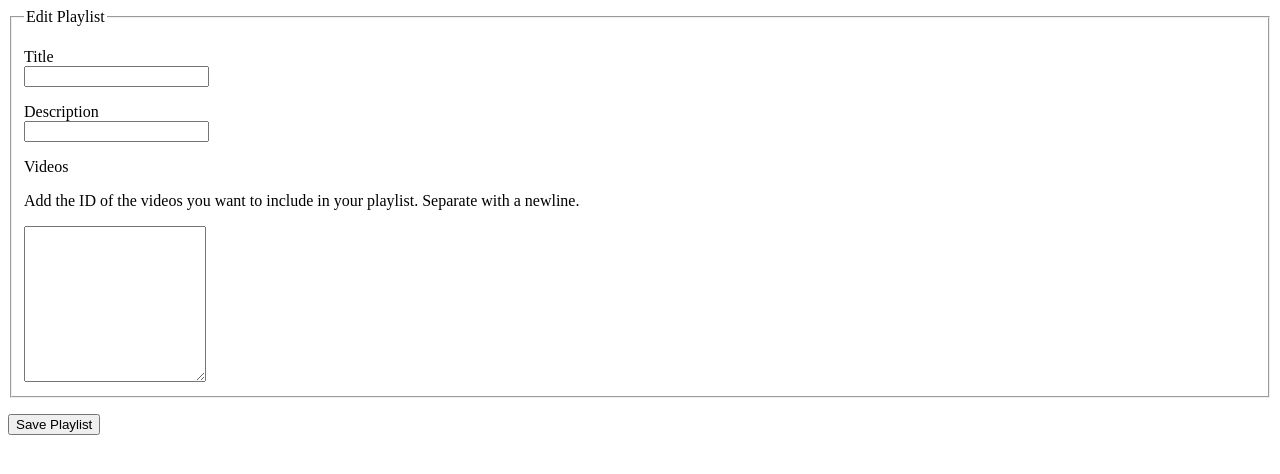
After one commit to lissalad/Playlister, a Flask app: template templates/playlists_edit.html in a window 1280 px wide. The commit adds this page. Shown: the top 474 px of the page. Run offline with Flask 2, Linux system fonts and the light colour scheme; the template is opened without the code that fills it, so the values that code supplies are empty.

Commit message:
users can edit, update, and destroy playlists

```diff
--- a/app.py
+++ b/app.py
@@ -1,11 +1,21 @@
 from flask import Flask, render_template, request, redirect, url_for
 from pymongo import MongoClient
+from bson.objectid import ObjectId
+
 
 client = MongoClient()
 db = client.Playlister
 playlists = db.playlists
 
 app = Flask(__name__)
+
+def video_url_creator(id_lst):
+    videos = []
+    for vid_id in id_lst:
+        # We know that embedded YouTube videos always have this format
+        video = 'https://youtube.com/embed/' + vid_id
+        videos.append(video)
+    return videos
 
 # @app.route('/')
 # def index():
@@ -31,12 +41,54 @@ def playlists_new():
 @app.route('/playlists', methods=['POST'])
 def playlists_submit():
     """Submit a new playlist."""
+    # Grab the video IDs and make a list out of them
+    video_ids = request.form.get('video_ids').split()
+    # call our helper function to create the list of links
+    videos = video_url_creator(video_ids)
     playlist = {
         'title': request.form.get('title'),
-        'description': request.form.get('description')
+        'description': request.form.get('description'),
+        'videos': videos,
+        'video_ids': video_ids
     }
     playlists.insert_one(playlist)
     return redirect(url_for('playlists_index'))
 
+# @app.route('/playlists/<playlist_id>')
+# def get_playlist(playlist_id):
+#     return 'My ID is ' + playlist_id
+
+@app.route('/playlists/<playlist_id>')
+def playlists_show(playlist_id):
+    """Show a single playlist."""
+    playlist = playlists.find_one({'_id': ObjectId(playlist_id)})
+    return render_template('playlists_show.html', playlist=playlist)
+
+@app.route('/playlists/<playlist_id>/edit')
+def playlists_edit(playlist_id):
+    """Show the edit form for a playlist."""
+    playlist = playlists.find_one({'_id': ObjectId(playlist_id)})
+    # Add the title parameter here
+    return render_template('playlists_edit.html', playlist=playlist, title='Edit Playlist')
+
+@app.route('/playlists/<playlist_id>', methods=['POST'])
+def playlists_update(playlist_id):
+    """Submit an edited playlist."""
+    video_ids = request.form.get('video_ids').split()
+    videos = video_url_creator(video_ids)
+    # create our updated playlist
+    updated_playlist = {
+        'title': request.form.get('title'),
+        'description': request.form.get('description'),
+        'videos': videos,
+        'video_ids': video_ids
+    }
+    # set the former playlist to the new one we just updated/edited
+    playlists.update_one(
+        {'_id': ObjectId(playlist_id)},
+        {'$set': updated_playlist})
+    # take us back to the playlist's show page
+    return redirect(url_for('playlists_show', playlist_id=playlist_id))
+
 if __name__ == '__main__':
     app.run(debug=True)
--- /dev/null
+++ b/templates/playlists_edit.html
@@ -0,0 +1,32 @@
+<!-- templates/playlists_new.html -->
+{% extends 'base.html' %} {% block content %}
+<form method="POST" action="/playlists/{{playlist._id}}">
+  <fieldset>
+    <legend>Edit Playlist</legend>
+    <!-- TITLE -->
+    <p>
+      <label for="playlist-title">Title</label><br />
+      <input id="playlist-title" type="text" name="title" value="{{ playlist.title }}" />
+    </p>
+
+    <!-- DESCRIPTION -->
+    <p>
+      <label for="description">Description</label><br />
+      <input id="description" type="text" name="description" value="{{playlist.description}}" />
+    </p>
+
+    <!-- VIDEO IDS -->
+    <p><label for="playlist-video-ids">Videos</label><br /></p>
+
+    <p>Add the ID of the videos you want to include in your playlist. Separate with a newline.</p>
+    <textarea id="playlist-video-ids" name="video_ids" rows="10">
+{{ "\n".join(playlist.video_ids) }}</textarea
+    >
+  </fieldset>
+
+  <!-- BUTTON -->
+  <p>
+    <button type="submit">Save Playlist</button>
+  </p>
+</form>
+{% endblock %}
--- a/templates/playlists_index.html
+++ b/templates/playlists_index.html
@@ -2,10 +2,9 @@
 {% extends 'base.html' %} {% block content %}
 <h1>Playlists</h1>
 
-<!-- New link here -->
 <a href="/playlists/new">New Playlist</a>
 
 {% for playlist in playlists %}
-<h2>{{ playlist.title }}</h2>
+<h2><a href="/playlists/{{ playlist._id }}">{{ playlist.title }}</a></h2>
 <small>{{ playlist.description }}</small>
 {% endfor %} {% endblock %}
```
Also changed, not shown: templates/partials/playlists_form.html (added, +28 -0 lines), templates/playlists_show.html (added, +11 -0 lines).
